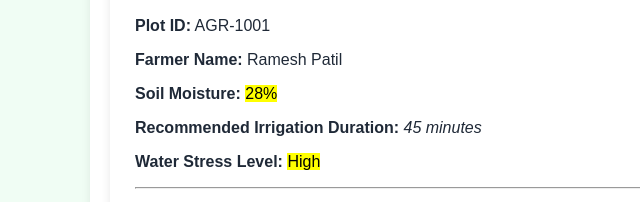
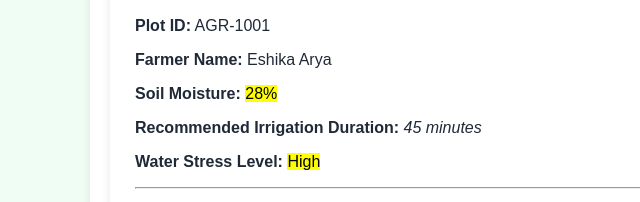
Before and after one commit to eshika04/Smart_Irrigation_Advisory_Portal, a plain HTML site: page advisory.html in a window 1280 px wide. Shown: the part 328-530 px from the top of the page, 0-640 px from the left. Drawn offline with Linux system fonts and the light colour scheme.

Commit message:
namename

```diff
--- a/advisory.html
+++ b/advisory.html
@@ -30,7 +30,7 @@
     <section class="advisory-box">
         <h2>Today's Irrigation Recommendation</h2>
         <p><strong>Plot ID:</strong> AGR-1001</p>
-        <p><strong>Farmer Name:</strong> Ramesh Patil</p>
+        <p><strong>Farmer Name:</strong> Eshika Arya</p>
         <p><strong>Soil Moisture:</strong> <mark>28%</mark></p>
         <p><strong>Recommended Irrigation Duration:</strong> <em>45 minutes</em></p>
         <p><strong>Water Stress Level:</strong> <mark>High</mark></p>
```
